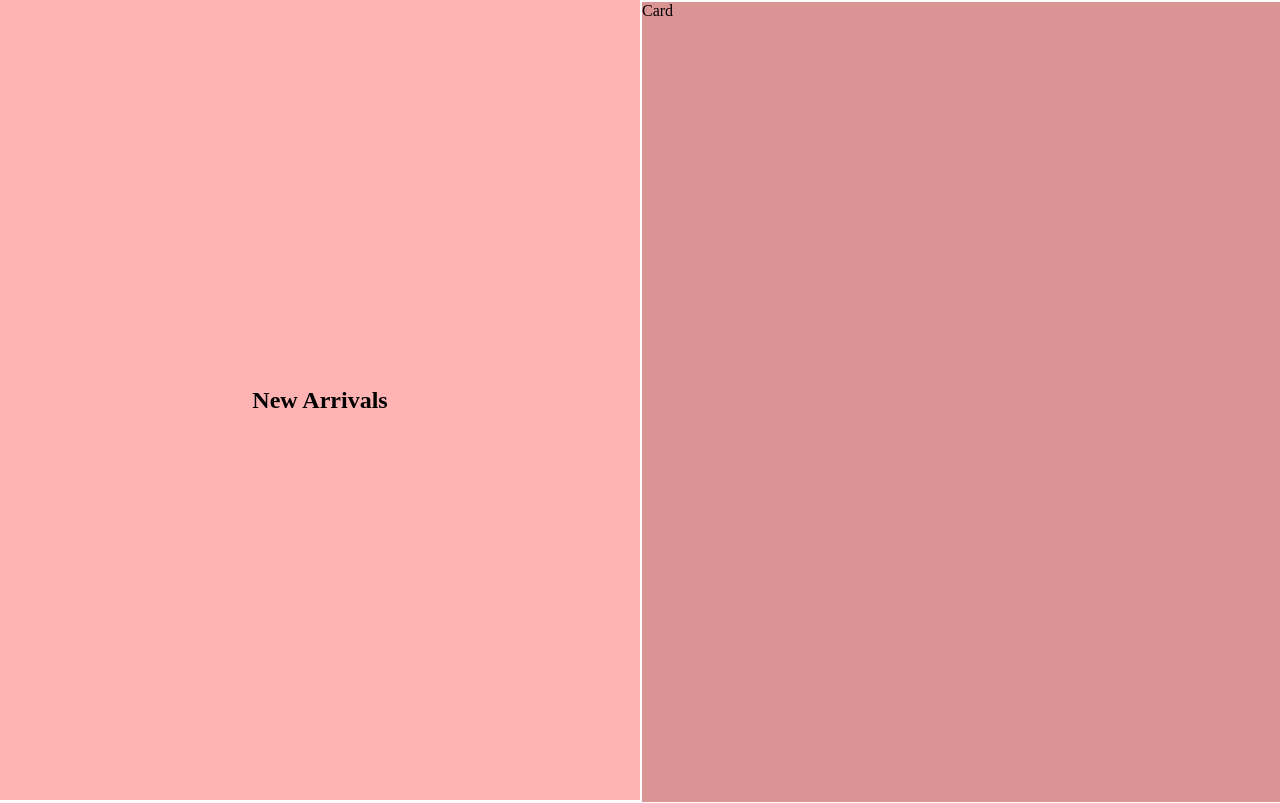
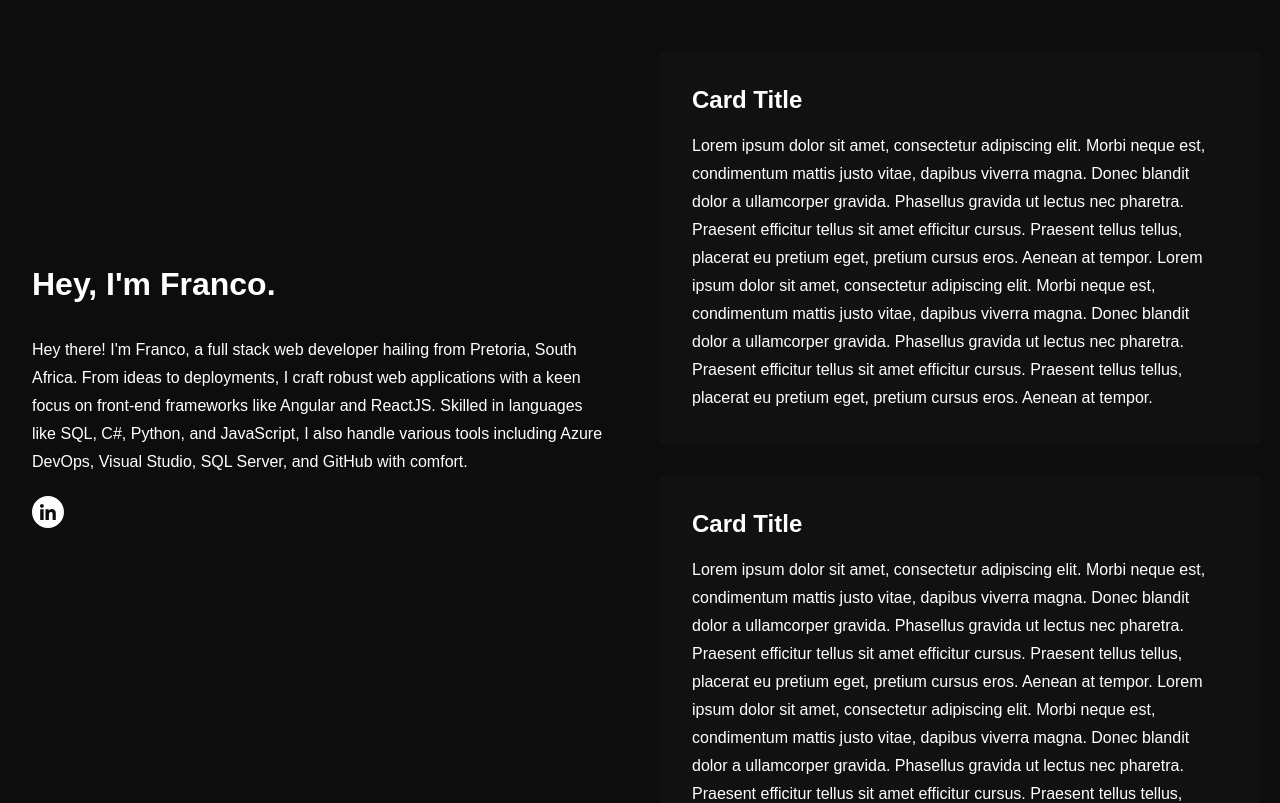
Before and after one commit to FrancoBreugem/portfolio, a React (Vite) app: page / in a window 1280 px wide. Shown: the top 803 px of the page. Built offline with nearby package versions, Linux system fonts and the light colour scheme.

Commit message:
Card component, bio component, styling, gothic font

```diff
--- /dev/null
+++ b/src/components/bio/bio.module.css
@@ -0,0 +1,13 @@
+.bio {
+  width: 100%;
+  height: 100vh;
+  display: flex;
+  justify-content: center;
+  position: sticky;
+  top: 0;
+
+  flex-direction: column;
+  gap: 1.25rem;
+
+  padding: 2rem;
+}
--- /dev/null
+++ b/src/components/bio/bio.tsx
@@ -0,0 +1,23 @@
+import styles from './bio.module.css';
+import LinkedInIcon from '../../assets/linkedin.svg'
+
+function Bio() {
+
+  return (
+    <div className={styles.bio}>
+      <h1>
+        Hey, I'm Franco.
+      </h1>
+
+      <p>
+        Hey there! I'm Franco, a full stack web developer hailing from Pretoria, South Africa. From ideas to deployments, I craft robust web applications with a keen focus on front-end frameworks like Angular and ReactJS. Skilled in languages like SQL, C#, Python, and JavaScript, I also handle various tools including Azure DevOps, Visual Studio, SQL Server, and GitHub with comfort.
+      </p>
+
+      <div>
+        <img src={LinkedInIcon} alt="LinkedIn Icon" />
+      </div>
+    </div>
+  )
+}
+
+export default Bio
--- /dev/null
+++ b/src/components/card/card.module.css
@@ -0,0 +1,11 @@
+.card {
+  background-color: rgb(164, 218, 148);
+  margin: 2rem 0;
+  padding: 2rem;
+
+  background-color: hsla(0, 0%, 9%, 0.5);
+}
+
+.cardTitle {
+  font-size: 1.5rem;
+}
--- /dev/null
+++ b/src/components/card/card.tsx
@@ -0,0 +1,18 @@
+import styles from './card.module.css';
+
+function Card() {
+
+  return (
+    <div className={styles.card}>
+      <h3 className={styles.cardTitle}>
+        Card Title
+      </h3>
+      <p>
+        Lorem ipsum dolor sit amet, consectetur adipiscing elit. Morbi neque est, condimentum mattis justo vitae, dapibus viverra magna. Donec blandit dolor a ullamcorper gravida. Phasellus gravida ut lectus nec pharetra. Praesent efficitur tellus sit amet efficitur cursus. Praesent tellus tellus, placerat eu pretium eget, pretium cursus eros. Aenean at tempor.
+        Lorem ipsum dolor sit amet, consectetur adipiscing elit. Morbi neque est, condimentum mattis justo vitae, dapibus viverra magna. Donec blandit dolor a ullamcorper gravida. Phasellus gravida ut lectus nec pharetra. Praesent efficitur tellus sit amet efficitur cursus. Praesent tellus tellus, placerat eu pretium eget, pretium cursus eros. Aenean at tempor.
+      </p>
+    </div>
+  )
+}
+
+export default Card
--- a/src/index.css
+++ b/src/index.css
@@ -3,3 +3,26 @@
   padding: 0;
   box-sizing: border-box;
 }
+
+@font-face {
+  font-family: 'GothicA1';
+  src: local('GothicA1'), url('./fonts/GothicA1-Regular.ttf') format('ttf');
+  font-weight: normal;
+  font-style: normal;
+}
+
+body {
+  font-family: 'GothicA1', sans-serif;
+  color: white;
+}
+
+p {
+  line-height: 1.75rem;
+  font-weight: 300;
+}
+
+h1, h2, h3, h4, h5, h6 {
+  line-height: 2rem;
+  font-weight: 700;
+  margin-bottom: 1rem;
+}
--- a/src/pages/home.module.css
+++ b/src/pages/home.module.css
@@ -1,26 +1,9 @@
-section {
+.homeContainer {
   display: grid;
   grid-template-columns: 1fr 1fr;
+  background-color: rgb(13, 13, 13);
 }
 
-.titleSection {
-  width: 100%;
-  height: 100vh;
-  background-color: rgb(255, 179, 179);
-  display: flex;
-  align-items: center;
-  justify-content: center;
-  position: sticky;
-  top: 0;
+.cardSection {
+  padding: 1.25rem;
 }
-
-.contentSections {
-
-}
-
-.contentSection {
-  width: 100%;
-  height: 100vh;
-  background-color: rgb(218, 148, 148);
-  margin: 2px;
-}
--- a/src/pages/home.tsx
+++ b/src/pages/home.tsx
@@ -1,22 +1,19 @@
+import Bio from '../components/bio/bio';
+import Card from '../components/card/card';
 import styles from './home.module.css';
 
 function Home() {
 
   return (
-    <>
-      <section>
-        <div className={styles.titleSection}>
-           <h1>New Arrivals</h1>
-        </div>
+    <div className={styles.homeContainer}>
+      <Bio />
 
-        <div className={styles.contentSections}>
-          <div className={styles.contentSection}>Card</div>
-          <div className={styles.contentSection}>Card</div>
-          <div className={styles.contentSection}>Card</div>
-          <div className={styles.contentSection}>Card</div>
-        </div>
-      </section>
-    </>
+      <div className={styles.cardSection}>
+        {Array.from({ length: 9 }).map((_, index) => (
+          <Card key={index} />
+        ))}
+      </div>
+    </div>
   )
 }
 
```
Also changed, not shown: src/assets/linkedin.svg (added), 1 other file (tests, documents, lock files or other folders).
